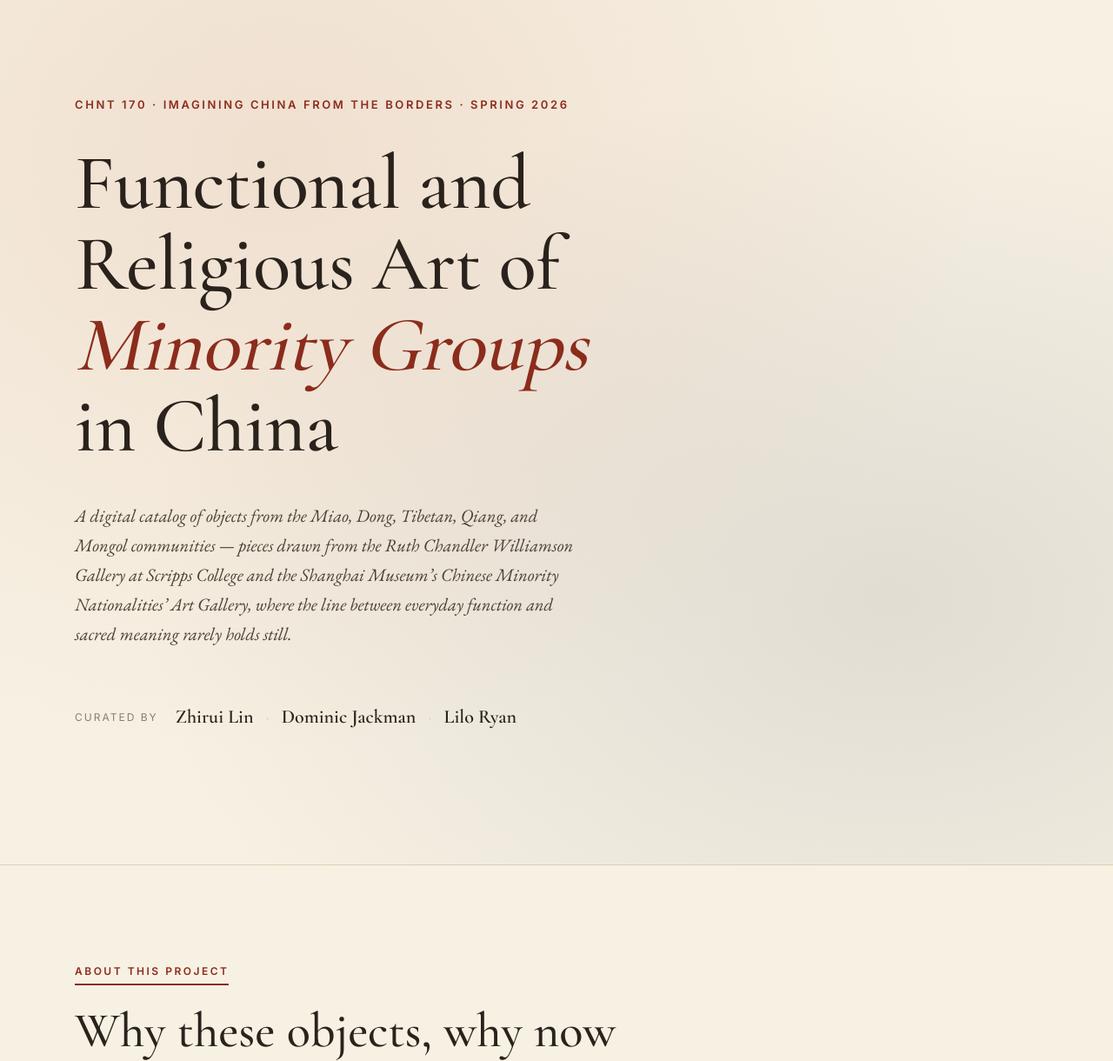
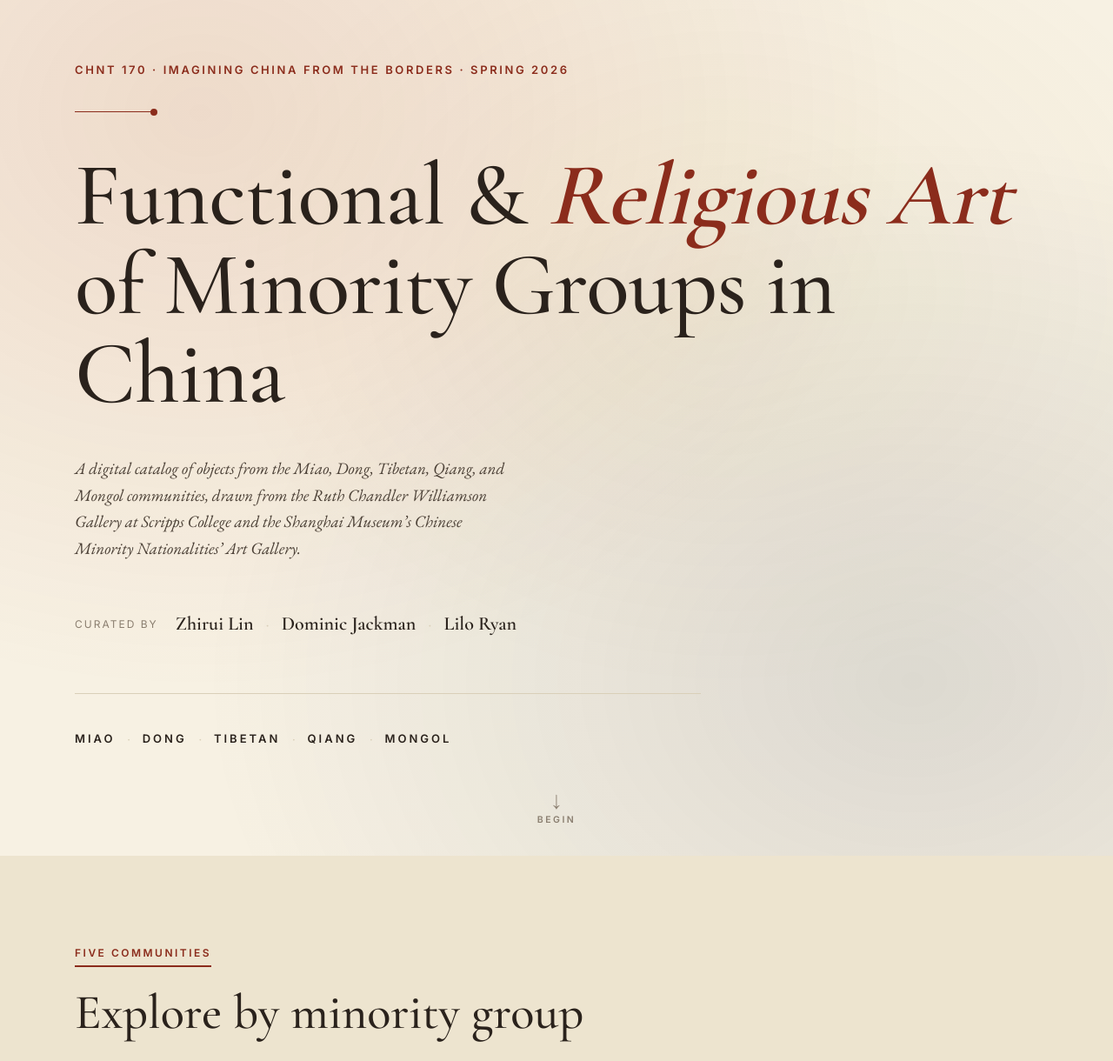
Before and after one commit to linzhirui0708-cmd/chnt170-final, a plain HTML site: page index.html in a window 1280 px wide. Shown: the part 100-1320 px from the top of the page at 87% size. Drawn offline with nearby package versions, Linux system fonts and the light colour scheme.

Commit message:
Add files via upload

```diff
--- a/index.html
+++ b/index.html
@@ -27,13 +27,20 @@
 <header class="hero" id="top">
   <div class="hero-inner">
     <p class="kicker">CHNT 170 · Imagining China from the Borders · Spring 2026</p>
-    <h1>Functional and Religious Art of <em>Minority Groups</em> in China</h1>
+
+    <div class="hero-rule" aria-hidden="true"><span></span></div>
+
+    <h1>
+      Functional &amp; <em>Religious Art</em><br/>
+      of Minority Groups in China
+    </h1>
+
     <p class="lede">
-      A digital catalog of objects from the Miao, Dong, Tibetan, Qiang, and Mongol communities &mdash;
-      pieces drawn from the Ruth Chandler Williamson Gallery at Scripps College and the
-      Shanghai Museum&rsquo;s Chinese Minority Nationalities&rsquo; Art Gallery, where the line
-      between everyday function and sacred meaning rarely holds still.
+      A digital catalog of objects from the Miao, Dong, Tibetan, Qiang, and Mongol
+      communities, drawn from the Ruth Chandler Williamson Gallery at Scripps College
+      and the Shanghai Museum&rsquo;s Chinese Minority Nationalities&rsquo; Art Gallery.
     </p>
+
     <div class="authors">
       <span class="author-label">Curated by</span>
       <span class="author">Zhirui Lin</span>
@@ -42,37 +49,25 @@
       <span class="dot">·</span>
       <span class="author">Lilo Ryan</span>
     </div>
+
+    <nav class="hero-groups" aria-label="Five minority groups">
+      <a href="miao.html">Miao</a>
+      <span class="sep">·</span>
+      <a href="dong.html">Dong</a>
+      <span class="sep">·</span>
+      <a href="tibetan.html">Tibetan</a>
+      <span class="sep">·</span>
+      <a href="qiang.html">Qiang</a>
+      <span class="sep">·</span>
+      <a href="mongol.html">Mongol</a>
+    </nav>
   </div>
+  <div class="hero-decoration" aria-hidden="true"></div>
+  <a class="hero-scroll-hint" href="#groups" aria-label="Scroll to the five communities">
+    <span class="hint-arrow">↓</span>
+    <span class="hint-label">Begin</span>
+  </a>
 </header>
-
-<section class="about" id="about">
-  <div class="container">
-    <span class="section-eyebrow">About this project</span>
-    <h2>Why these objects, why now</h2>
-    <div class="about-grid">
-      <p>
-        The objects gathered in this catalog were never made to sit behind glass.
-        A baby carrier was made to carry a baby. A woodblock was made to print a sutra.
-        A headdress was made to be worn, weighed, and seen.
-      </p>
-      <p>
-        Yet each piece also performs spiritual work. The Miao baby carrier holds a
-        butterfly mother whose wings curve around an infant&rsquo;s back. The Tibetan
-        woodblock turns a tool of reproduction into a vehicle for the most sacred mantra
-        in Tibetan Buddhism. The Qiang ritual altar marks, in stone, where a community
-        has come from and where it stands.
-      </p>
-      <p>
-        We have organized this site around five communities &mdash; Miao, Dong, Tibetan,
-        Qiang, and Mongol &mdash; whose visual traditions complicate any easy separation
-        between the religious and the functional, the sacred and the daily, the
-        &ldquo;border&rdquo; and the &ldquo;center.&rdquo; Read it as a small reminder that
-        the cultural life of China has always been made at its edges as much as at its
-        core.
-      </p>
-    </div>
-  </div>
-</section>
 
 <section class="groups-grid" id="groups">
   <div class="container">
@@ -112,7 +107,7 @@
         <div class="card-body">
           <span class="card-num">03</span>
           <h3>Tibetan</h3>
-          <p class="card-blurb">A printing woodblock, an amulet box, and a kapala &mdash; tools of devotion that confront use, protection, and death.</p>
+          <p class="card-blurb">A printing woodblock, an amulet box, and a kapala. Three Tibetan objects that hold devotion, protection, and a confrontation with death.</p>
           <span class="card-link">Enter the Tibetan section <span class="arrow">→</span></span>
         </div>
       </a>
@@ -124,7 +119,7 @@
         <div class="card-body">
           <span class="card-num">04</span>
           <h3>Qiang</h3>
-          <p class="card-blurb">A household ritual altar and the figure of the shibi &mdash; the shaman who anchors Qiang ritual life.</p>
+          <p class="card-blurb">A household ritual altar and the figure of the shibi, the shaman who anchors Qiang ritual life.</p>
           <span class="card-link">Enter the Qiang section <span class="arrow">→</span></span>
         </div>
       </a>
@@ -136,7 +131,7 @@
         <div class="card-body">
           <span class="card-num">05</span>
           <h3>Mongol</h3>
-          <p class="card-blurb">An Ordos women&rsquo;s headdress in coral, silver, and turquoise &mdash; wealth, blessing, and married identity worn on the body.</p>
+          <p class="card-blurb">An Ordos women&rsquo;s headdress in coral, silver, and turquoise. Wealth, blessing, and married identity worn on the body.</p>
           <span class="card-link">Enter the Mongol section <span class="arrow">→</span></span>
         </div>
       </a>
--- a/styles.css
+++ b/styles.css
@@ -128,16 +128,21 @@ a:hover { color: var(--terracotta-2); border-color: var(--terracotta-2); }
 /* ============== HOME HERO ============== */
 .hero {
   position: relative;
-  padding: 130px 0 150px;
+  min-height: calc(100vh - 70px);
+  padding: 90px 0 120px;
   overflow: hidden;
+  display: flex;
+  align-items: center;
   background:
-    radial-gradient(ellipse at 25% 20%, rgba(176, 67, 36, 0.10), transparent 60%),
-    radial-gradient(ellipse at 80% 70%, rgba(26, 42, 74, 0.10), transparent 60%),
+    radial-gradient(ellipse at 18% 15%, rgba(176, 67, 36, 0.13), transparent 55%),
+    radial-gradient(ellipse at 82% 80%, rgba(26, 42, 74, 0.12), transparent 55%),
+    radial-gradient(ellipse at 65% 35%, rgba(176, 134, 40, 0.07), transparent 50%),
     var(--paper);
 }
 
 .hero-inner {
   max-width: 1180px;
+  width: 100%;
   margin: 0 auto;
   padding: 0 36px;
   position: relative;
@@ -151,30 +156,52 @@ a:hover { color: var(--terracotta-2); border-color: var(--terracotta-2); }
   text-transform: uppercase;
   color: var(--terracotta);
   font-weight: 600;
-  margin-bottom: 32px;
+  margin-bottom: 36px;
+}
+
+/* a thin terracotta rule with a dot — small museum-poster flourish */
+.hero-rule {
+  position: relative;
+  width: 88px;
+  margin-bottom: 44px;
+}
+.hero-rule::before {
+  content: '';
+  display: block;
+  height: 1.5px;
+  background: var(--terracotta);
+}
+.hero-rule span {
+  position: absolute;
+  right: -7px;
+  top: -3px;
+  width: 8px;
+  height: 8px;
+  border-radius: 50%;
+  background: var(--terracotta);
 }
 
 .hero h1 {
   font-family: 'Cormorant Garamond', serif;
   font-weight: 500;
-  font-size: clamp(48px, 7vw, 92px);
-  line-height: 1.04;
-  letter-spacing: -0.5px;
+  font-size: clamp(54px, 8vw, 112px);
+  line-height: 1.0;
+  letter-spacing: -0.8px;
   color: var(--ink);
-  max-width: 14ch;
-  margin-bottom: 40px;
+  margin-bottom: 44px;
 }
 .hero h1 em {
   font-style: italic;
   color: var(--terracotta);
+  font-weight: 600;
 }
 
 .lede {
-  font-size: clamp(20px, 1.6vw, 24px);
-  line-height: 1.65;
+  font-size: clamp(19px, 1.4vw, 22px);
+  line-height: 1.6;
   color: var(--ink-soft);
-  max-width: 60ch;
-  margin-bottom: 60px;
+  max-width: 56ch;
+  margin-bottom: 52px;
   font-style: italic;
 }
 
@@ -185,6 +212,7 @@ a:hover { color: var(--terracotta-2); border-color: var(--terracotta-2); }
   gap: 14px;
   font-family: 'Cormorant Garamond', serif;
   font-size: 22px;
+  margin-bottom: 60px;
 }
 .author-label {
   font-family: 'Inter', sans-serif;
@@ -197,8 +225,67 @@ a:hover { color: var(--terracotta-2); border-color: var(--terracotta-2); }
 .author { color: var(--ink); font-weight: 600; }
 .dot { color: var(--rule); }
 
+/* horizontal strip with the five group names */
+.hero-groups {
+  display: flex;
+  flex-wrap: wrap;
+  align-items: center;
+  gap: 14px;
+  padding-top: 36px;
+  border-top: 1px solid var(--rule);
+  max-width: 720px;
+}
+.hero-groups a {
+  font-family: 'Inter', sans-serif;
+  font-size: 13px;
+  font-weight: 600;
+  text-transform: uppercase;
+  letter-spacing: 3px;
+  color: var(--ink);
+  border-bottom: none;
+  padding: 4px 0;
+  transition: color 0.2s;
+}
+.hero-groups a:hover { color: var(--terracotta); }
+.hero-groups .sep { color: var(--rule); font-size: 16px; }
+
+/* discreet bottom scroll hint */
+.hero-scroll-hint {
+  position: absolute;
+  bottom: 32px;
+  left: 50%;
+  transform: translateX(-50%);
+  display: flex;
+  flex-direction: column;
+  align-items: center;
+  gap: 6px;
+  border-bottom: none;
+  color: var(--muted);
+  text-decoration: none;
+}
+.hero-scroll-hint:hover { color: var(--terracotta); }
+.hint-arrow {
+  font-size: 20px;
+  line-height: 1;
+  animation: hintbob 2.2s ease-in-out infinite;
+}
+.hint-label {
+  font-family: 'Inter', sans-serif;
+  font-size: 10.5px;
+  letter-spacing: 2.5px;
+  text-transform: uppercase;
+  font-weight: 600;
+}
+@keyframes hintbob {
+  0%, 100% { transform: translateY(0); }
+  50% { transform: translateY(6px); }
+}
+
 @media (max-width: 880px) {
-  .hero { padding: 70px 0 90px; }
+  .hero { min-height: auto; padding: 60px 0 90px; }
+  .hero-scroll-hint { display: none; }
+  .hero-groups { gap: 10px; }
+  .hero-groups a { letter-spacing: 2px; font-size: 12px; }
 }
 
 /* ============== ABOUT ============== */
```
Also changed, not shown: qiang.html (+5 -4 lines).
